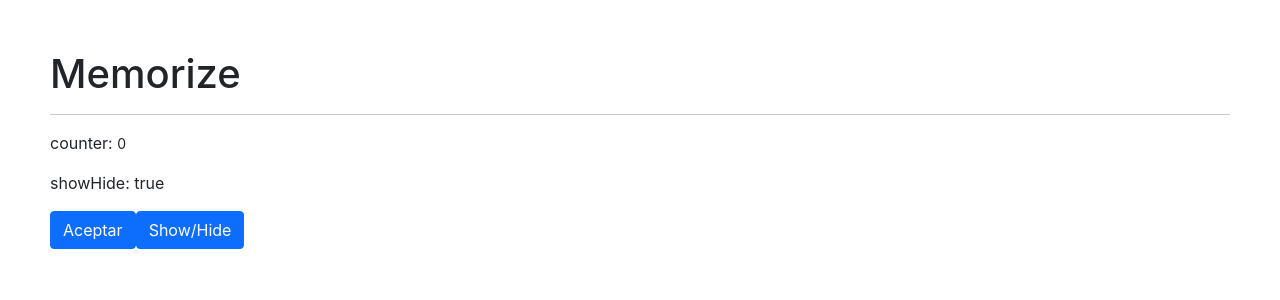
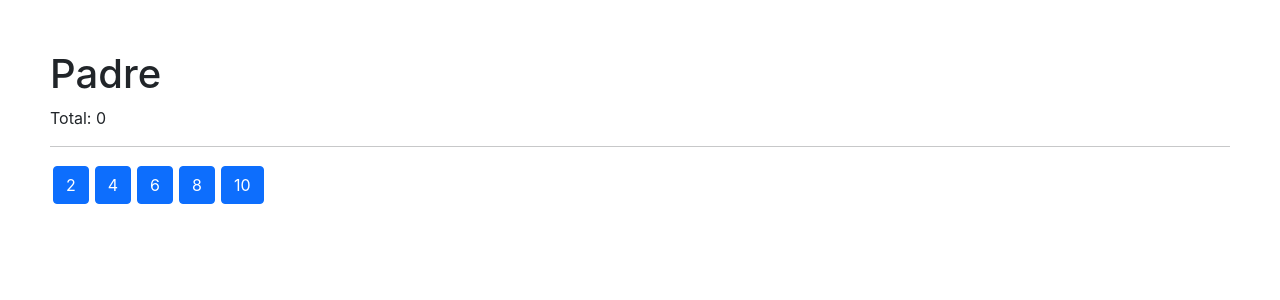
Before and after one commit to ddalairac/course-react, a React (Create React App) app in the folder 05-hook-app/: page / in a window 1280 px wide. Shown: the top 300 px of the page. Built offline with nearby package versions, Linux system fonts and the light colour scheme.

Commit message:
useMemo & useCallback

```diff
--- /dev/null
+++ b/05-hook-app/src/components/06-memos/CallbackHook.js
@@ -0,0 +1,24 @@
+import React, { useCallback, useState } from 'react'
+import '../styles.css';
+import { ShowIncrement } from './ShowIncrement';
+
+export const CallbackHook = () => {
+    const [counter, setcounter] = useState(10)
+    // const increment = () => {
+    //     setcounter(counter + 1)
+    // }
+    const increment = useCallback(
+        () => {
+            setcounter((c) => c + 1)
+        },
+        [setcounter],
+    )
+    return (
+        <>
+            <h1>CallbackHook</h1>
+            <hr />
+            <p>counter: {counter} </p>
+            <ShowIncrement increment={increment} />
+        </>
+    )
+}
--- /dev/null
+++ b/05-hook-app/src/components/06-memos/MemoHook.js
@@ -0,0 +1,32 @@
+import React, { useMemo, useState } from 'react'
+import { useCounter } from '../../hooks/useCounter';
+import '../styles.css';
+
+export const MemoHook = () => {
+    const { counter, increment } = useCounter(500)
+    const [show, setShow] = useState(true)
+
+    const procesoPesado = (iteraciones)=>{
+        for (let index = 0; index < iteraciones; index++) {
+            console.log("iterando"+iteraciones);
+        }
+        return `${iteraciones} iteraciones realizadas.`;
+    }
+
+    const memoProcesopesado = useMemo(()=>procesoPesado(counter), [counter])
+
+    return (
+        <>
+            <h1>MemoHook</h1>
+            <hr />
+            <p>counter: <small> value={counter} </small></p>
+            <p>showHide: {JSON.stringify(show)} </p>
+            {/* <p>procesoPesado: {procesoPesado(counter)} </p> */}
+            <p>procesoPesado: {memoProcesopesado} </p>
+
+            <button className="btn btn-primary" onClick={() => increment()}>+1</button>
+            <button className="btn btn-outline-primary" onClick={() => setShow(!show)}>Show/Hide </button>
+
+        </>
+    )
+}
--- a/05-hook-app/src/components/06-memos/Small.js
+++ b/05-hook-app/src/components/06-memos/Small.js
@@ -1,7 +1,7 @@
 import React, { memo } from 'react'
 
-export const Small = React.memo(({value}) => {
-// export const Small = memo(({value}) => {
+// export const Small = React.memo(({value}) => {
+export const Small = memo(({value}) => {
     console.log("me volvi a llamar")
     return (
         <>
--- /dev/null
+++ b/05-hook-app/src/components/07-tarea-memo/Hijo.js
@@ -0,0 +1,15 @@
+import React from 'react'
+
+export const Hijo = React.memo(({ numero, incrementar }) => {
+
+    console.log('  Me volví a generar :(  ');
+
+    return (
+        <button
+            className="btn btn-primary mr-3"
+            onClick={ () => incrementar( numero ) }
+        >
+            { numero }
+        </button>
+    )
+})
--- /dev/null
+++ b/05-hook-app/src/components/07-tarea-memo/Padre.js
@@ -0,0 +1,42 @@
+import React, { useCallback } from 'react'
+import { Hijo } from './Hijo'
+import { useState } from 'react';
+import '../styles.css';
+
+export const Padre = () => {
+
+    const numeros = [2,4,6,8,10];
+    const [valor, setValor] = useState(0);
+
+    // const incrementar = ( num ) => {
+    //     setValor( valor + num )
+    // }
+
+    const incrementar = useCallback(
+        (num) => {
+            setValor((valor) => valor + num)
+        },
+        [setValor],
+    )
+
+
+    return (
+        <div>
+            <h1>Padre</h1>
+            <p> Total: { valor } </p>
+
+            <hr />
+
+            {
+                numeros.map( n => (
+                    <Hijo
+                        key={ n }
+                        numero={ n }
+                        incrementar={ incrementar }
+                    />
+                ))
+            }
+            {/* <Hijo /> */}
+        </div>
+    )
+}
--- a/05-hook-app/src/components/styles.css
+++ b/05-hook-app/src/components/styles.css
@@ -11,3 +11,6 @@ body{
 .form-control{
     margin-bottom: 10px;
 }
+button{
+    margin: 3px;;
+}
--- a/05-hook-app/src/index.js
+++ b/05-hook-app/src/index.js
@@ -1,6 +1,9 @@
 import React from 'react';
 import ReactDOM from 'react-dom';
-import { Memorize } from './components/06-memos/Memorize';
+import { Padre } from './components/07-tarea-memo/Padre';
+// import { CallbackHook } from './components/06-memos/CallbackHook';
+// import { MemoHook } from './components/06-memos/MemoHook';
+// import { Memorize } from './components/06-memos/Memorize';
 // import { LayoutEffectComp } from './components/05-useLayoutEffect/LayoutEffectComp';
 // import { UseRefExample } from './components/04-useRef/UseRefExample';
 // import { FocusScreen } from './components/04-useRef/FocusScreen';
@@ -24,7 +27,11 @@ ReactDOM.render(
     {/* <FocusScreen /> */}
     {/* <UseRefExample /> */}
     {/* <LayoutEffectComp /> */}
-    <Memorize />
+    {/* <Memorize /> */}
+    {/* <MemoHook /> */}
+    {/* <CallbackHook /> */}
+    <Padre />
+
   </React.StrictMode>,
   document.getElementById('root')
 );
```
Also changed, not shown: 05-hook-app/src/components/06-memos/ShowIncrement.js (added, +13 -0 lines).
